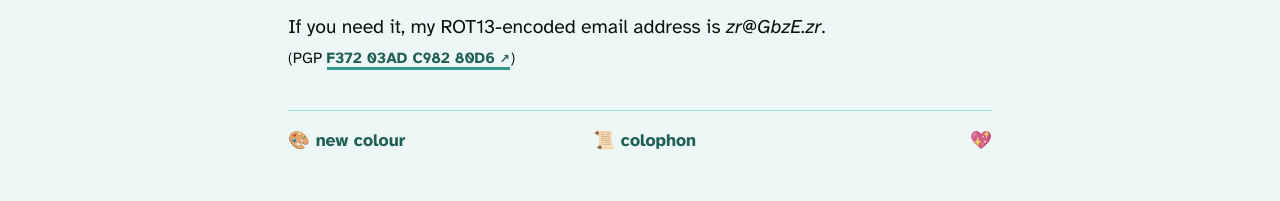
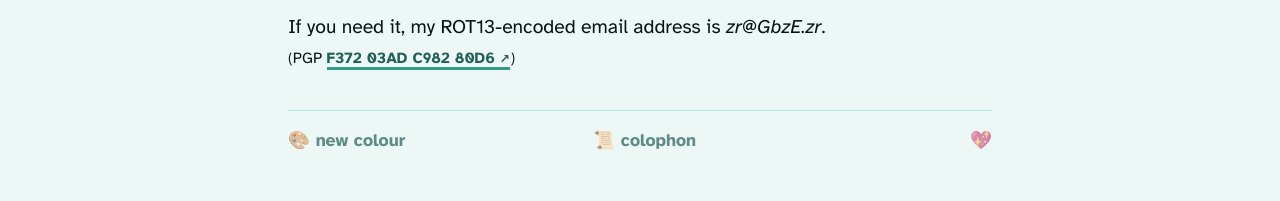
Before and after one commit to t5r7/thomasr.me, a Jekyll site: the page built from index.html, in a window 1280 px wide. Shown: the part 1270-1471 px from the top of the page. Built offline with Jekyll 4.4.1, drawn with Linux system fonts in a browser that asks for light colours.

Commit message:
footer always 0.7 opacity; don't change suddenly on hover

```diff
--- a/static/css/_footer.scss
+++ b/static/css/_footer.scss
@@ -2,14 +2,7 @@ footer {
 	max-width: $width;
 	margin: 2em auto;
 	text-transform: lowercase;
-
-	@media(hover: hover) {
-		opacity: 0.5;
-
-		&:hover {
-			opacity: 1;
-		}
-	}
+	opacity: 0.7;
 
 	@include on-small-screen() {
 		text-align: center;
```
